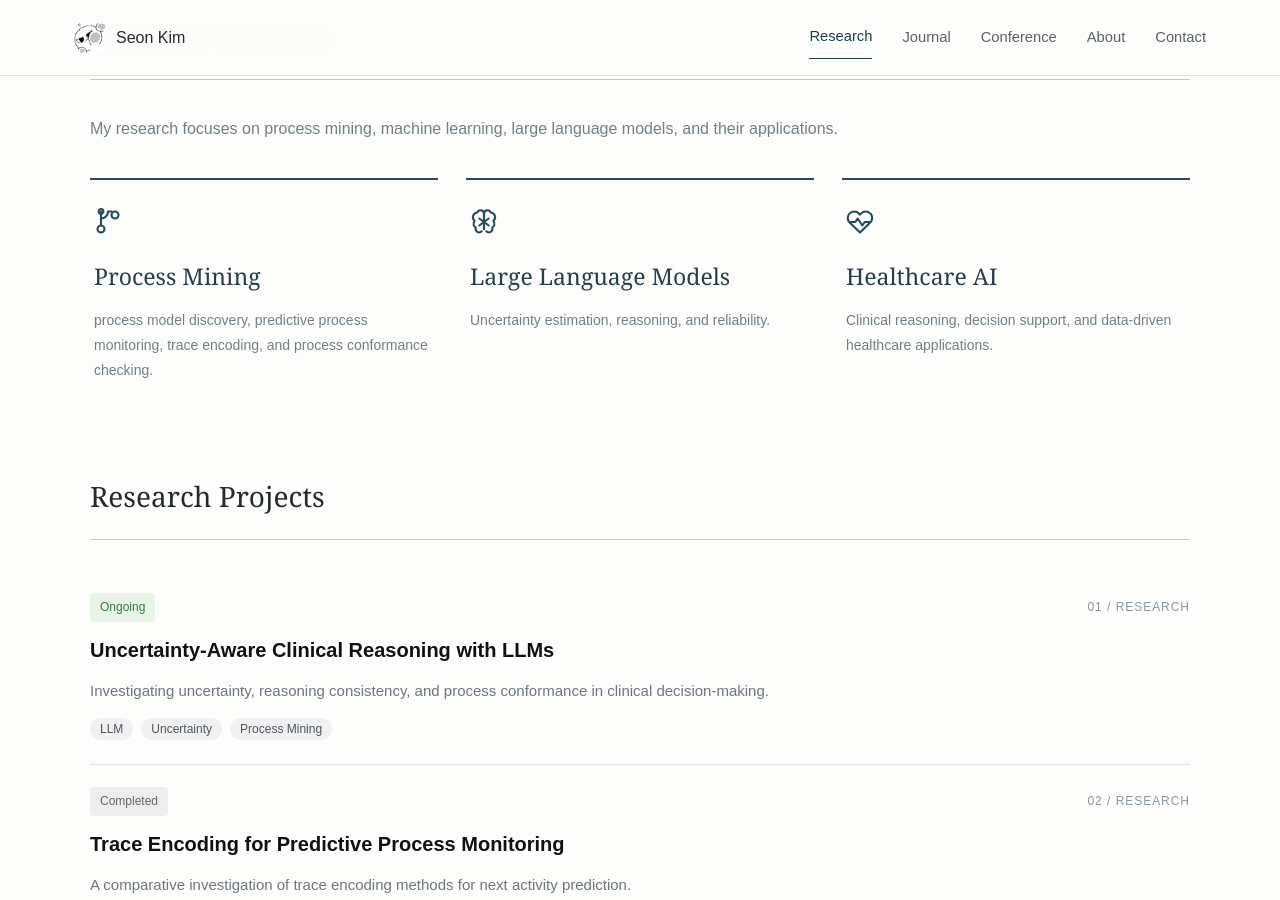
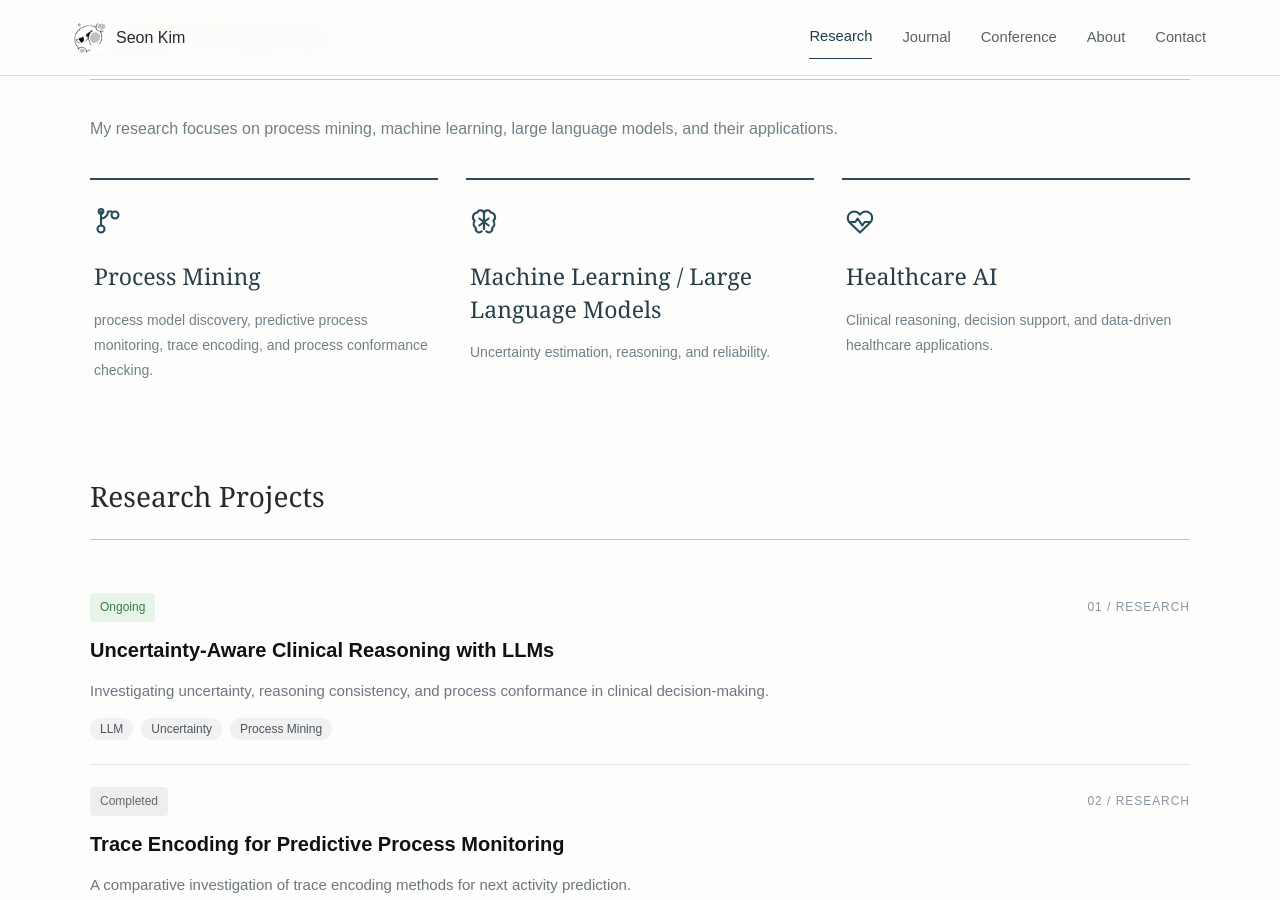
Before and after one commit to KSO012/KSO012.github.io, a Jekyll site: the page built from research.md, in a window 1280 px wide and 900 px high, scrolled down 445 px. Built offline with Jekyll 4.4.1, drawn with Linux system fonts in a browser that asks for light colours.

Commit message:
Update research.md

```diff
--- a/research.md
+++ b/research.md
@@ -70,7 +70,7 @@ permalink: /research/
           </svg>
         </div>
 
-        <h3>Large Language Models</h3>
+        <h3>Machine Learning / Large Language Models</h3>
 
         <p>
           Uncertainty estimation, reasoning,
```
